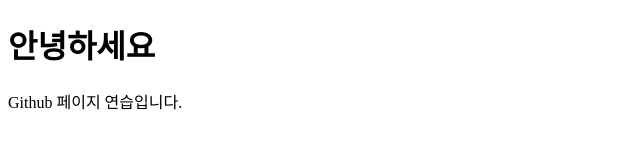
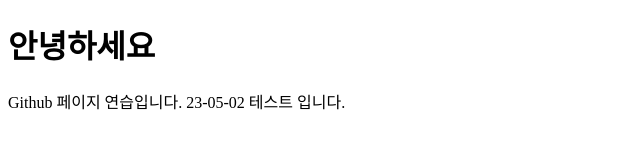
Before and after one commit to kamser0415/kamser0415.github.io, a plain HTML site: page index.html in a window 1280 px wide. Shown: the whole page, without its empty margins (0-640 px from the left). Drawn offline with Linux system fonts and the light colour scheme.

Commit message:
Github Actions Test

```diff
--- a/index.html
+++ b/index.html
@@ -9,5 +9,7 @@
 <body>
     <h1>안녕하세요</h1>
     Github 페이지 연습입니다.
+
+    23-05-02 테스트 입니다.
 </body>
 </html>
```
